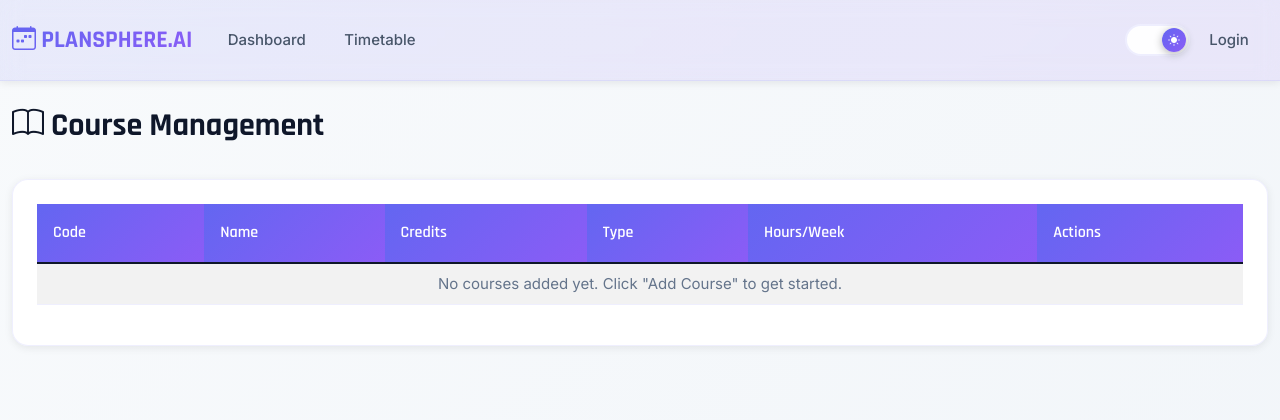
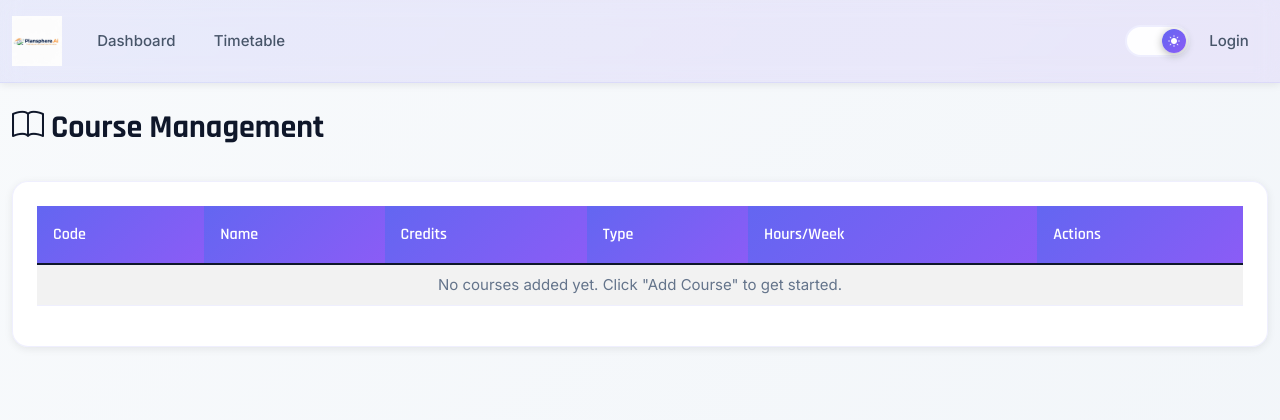
Before and after one commit to RoshanJT5/SchedulePro, a Flask app: page /courses in a window 1280 px wide. Shown: the top 420 px of the page. Run offline with Flask 3, Linux system fonts and the light colour scheme; the visitor is signed in with stand-in values (Sample User, id 1); data that the repository does not hold is empty; parts of the project's set-up code (start-up, migrations or seed data) failed here and were passed over; some libraries are stand-ins or nearby versions.

Commit message:
Update logo and branding to Plansphere.Ai

```diff
--- a/templates/base.html
+++ b/templates/base.html
@@ -4,7 +4,7 @@
 <head>
     <meta charset="UTF-8">
     <meta name="viewport" content="width=device-width, initial-scale=1.0, maximum-scale=5.0, user-scalable=yes">
-    <title>{% block title %}Plansphere.ai{% endblock %}</title>
+    <title>{% block title %}Plansphere.Ai - Timetabling Automation for India{% endblock %}</title>
     <link href="https://cdn.jsdelivr.net/npm/bootstrap@5.1.3/dist/css/bootstrap.min.css" rel="stylesheet">
     <link rel="stylesheet" href="https://cdn.jsdelivr.net/npm/bootstrap-icons@1.7.2/font/bootstrap-icons.css">
     <link rel="preconnect" href="https://fonts.googleapis.com">
@@ -830,8 +830,8 @@
 <body>
     <nav class="navbar navbar-expand-lg navbar-dark">
         <div class="container-fluid">
-            <a class="navbar-brand" href="/">
-                <i class="bi bi-calendar-week"></i> PLANSPHERE.AI
+            <a class="navbar-brand p-0" href="/">
+                <img src="{{ url_for('static', filename='images/logo.jpg') }}" alt="Plansphere.Ai" style="height: 50px; object-fit: contain;">
             </a>
             <button class="navbar-toggler" type="button" data-bs-toggle="collapse" data-bs-target="#navbarNav">
                 <span class="navbar-toggler-icon"></span>
--- a/templates/login.html
+++ b/templates/login.html
@@ -1,5 +1,5 @@
 <!DOCTYPE html>
-<html lang="en" data-theme="dark">
+<html lang="en" data-theme="light">
 
 <head>
     <meta charset="UTF-8">
@@ -414,7 +414,7 @@
     <script src="https://cdn.jsdelivr.net/npm/bootstrap@5.1.3/dist/js/bootstrap.bundle.min.js"></script>
     <script>
         document.addEventListener('DOMContentLoaded', function () {
-            const savedTheme = localStorage.getItem('theme') || 'dark';
+            const savedTheme = localStorage.getItem('theme') || 'light';
             document.documentElement.setAttribute('data-theme', savedTheme);
         });
     </script>
```
Also changed, not shown: templates/register.html (+7 -2 lines), static/images/logo.jpg (added).
